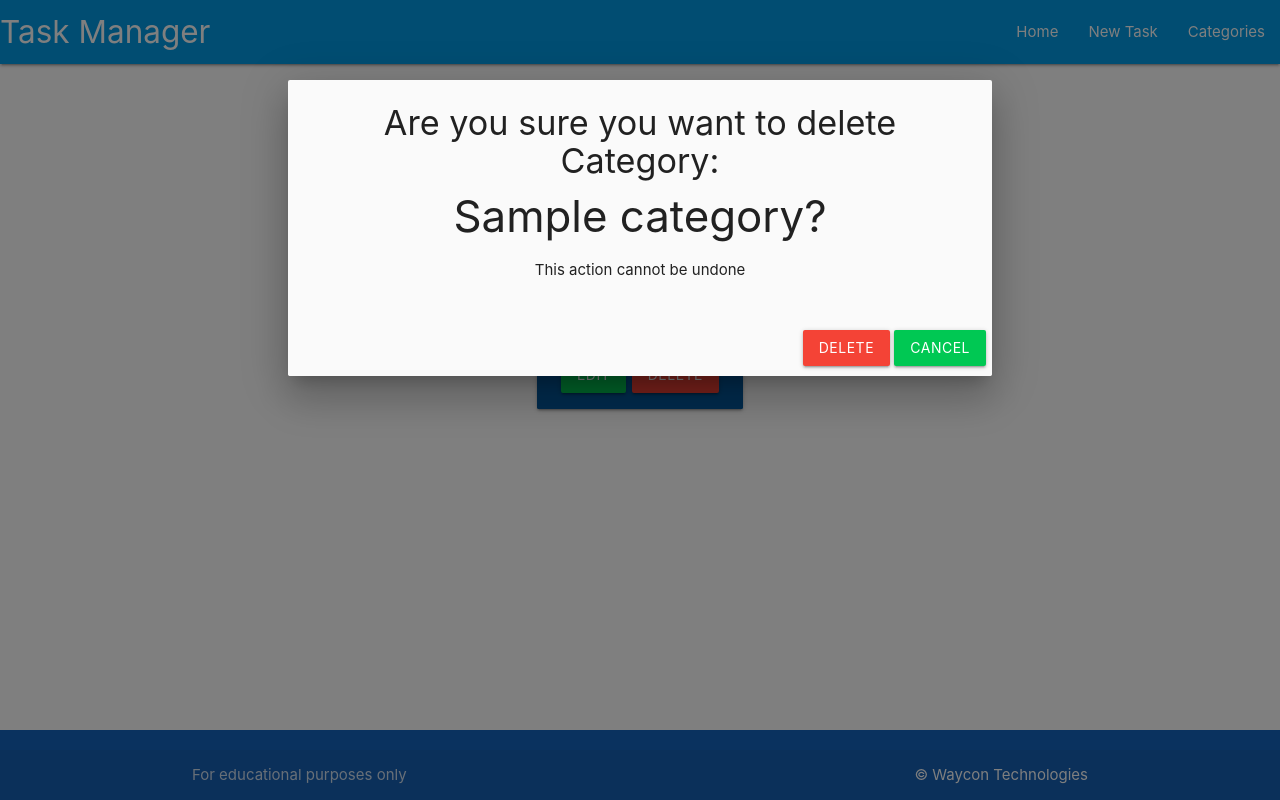
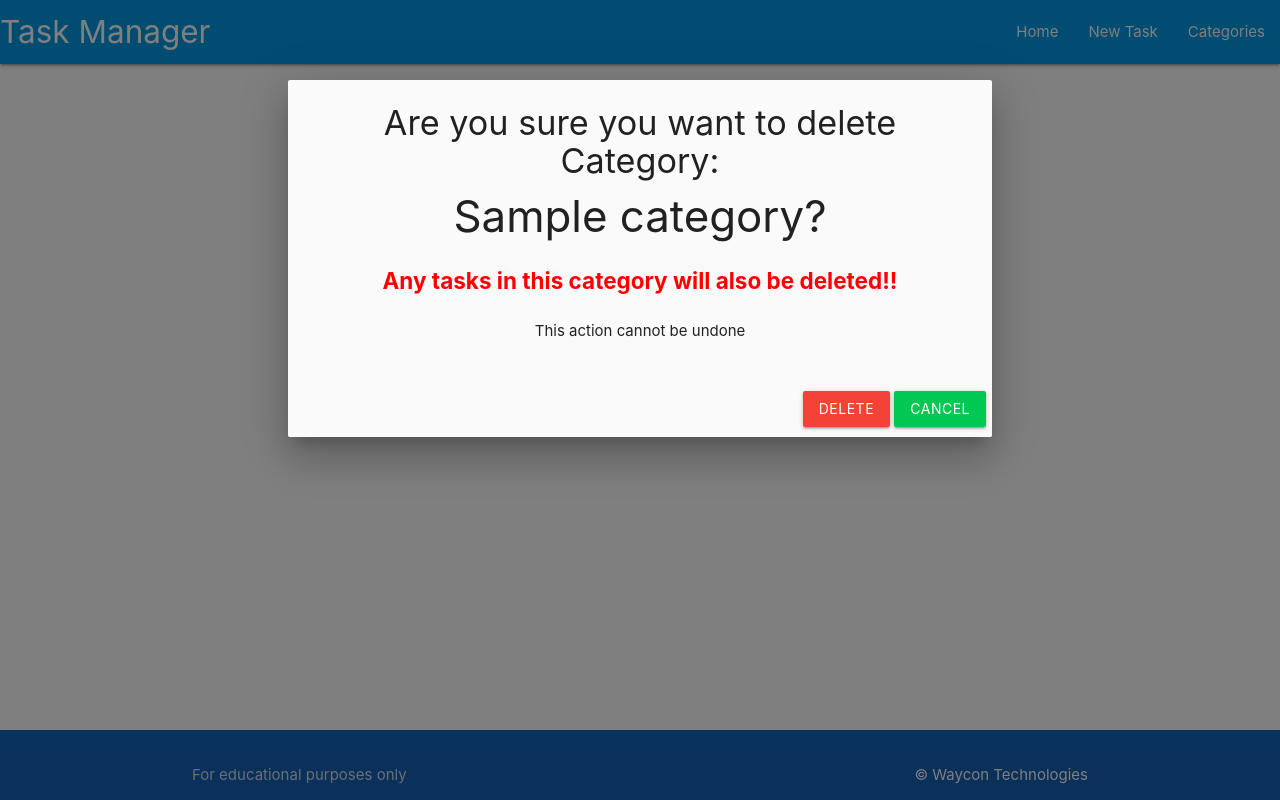
Before and after one commit to Liz-Conway/task-manager, a Flask app: page /categories in a window 1280 px wide, after a click on "DELETE". Run offline with Flask 2, Linux system fonts and the light colour scheme; tables that the repository leaves empty hold one stand-in row (values such as "Sample post").

Commit message:
STYLE: Add and style a deletion warning for Categories
Since the Category class has a back reference to the Task class, and it is set to
 CASCADE DELETE - If a Category is deleted then all the Tasks linked to that Category
 will also be deleted.
Here we add a warning to the dialogue box for deleting a Category.
It informs the user that the Tasks associated with the Category they are trying to
 delete, will be deleted along with the Category.

```diff
--- a/SASS/abstracts/_colours.sass
+++ b/SASS/abstracts/_colours.sass
@@ -0,0 +1 @@
+$error : red
--- a/SASS/base/_typography.sass
+++ b/SASS/base/_typography.sass
@@ -0,0 +1,5 @@
+.error
+	font:
+		size: 150%
+		weight: 700
+	color: $error
--- a/SASS/main.sass
+++ b/SASS/main.sass
@@ -1,5 +1,7 @@
+@import "abstracts/colours"
 @import "abstracts/media-queries"
 
+@import "base/typography"
 @import "base/base"
 
 @import "layout/footer"
--- a/taskmanager/static/css/style.css
+++ b/taskmanager/static/css/style.css
@@ -1,3 +1,9 @@
+.error {
+  font-size: 150%;
+  font-weight: 700;
+  color: red;
+}
+
 body {
   /*Set up body for sticky footer */
   min-height: 100vh;
--- a/taskmanager/templates/categories.html
+++ b/taskmanager/templates/categories.html
@@ -25,6 +25,7 @@
 					<div class="modal-content">
 						<h4>Are you sure you want to delete Category:</h4>
 						<h3>{{ category.category_name }}?</h3>
+						<p class="error">Any tasks in this category will also be deleted!!</p>
 						<p>This action cannot be undone</p>
 					</div>
 					<div class="modal-footer">
```
Also changed, not shown: 1 other file.
